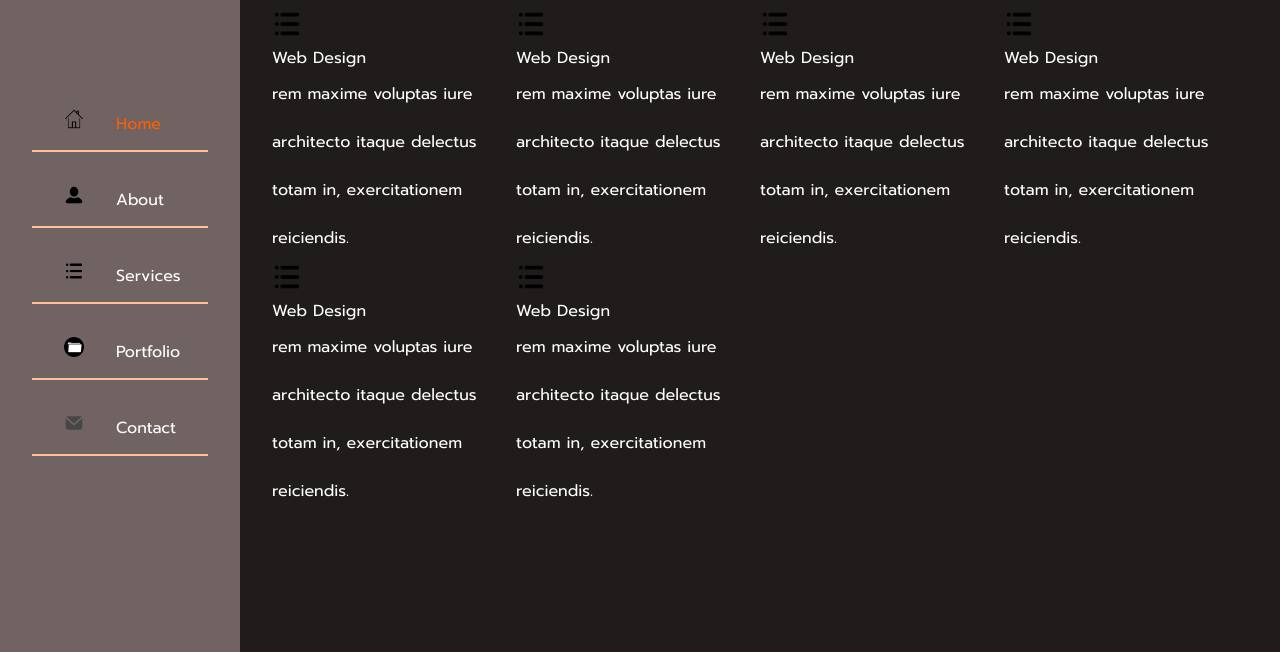
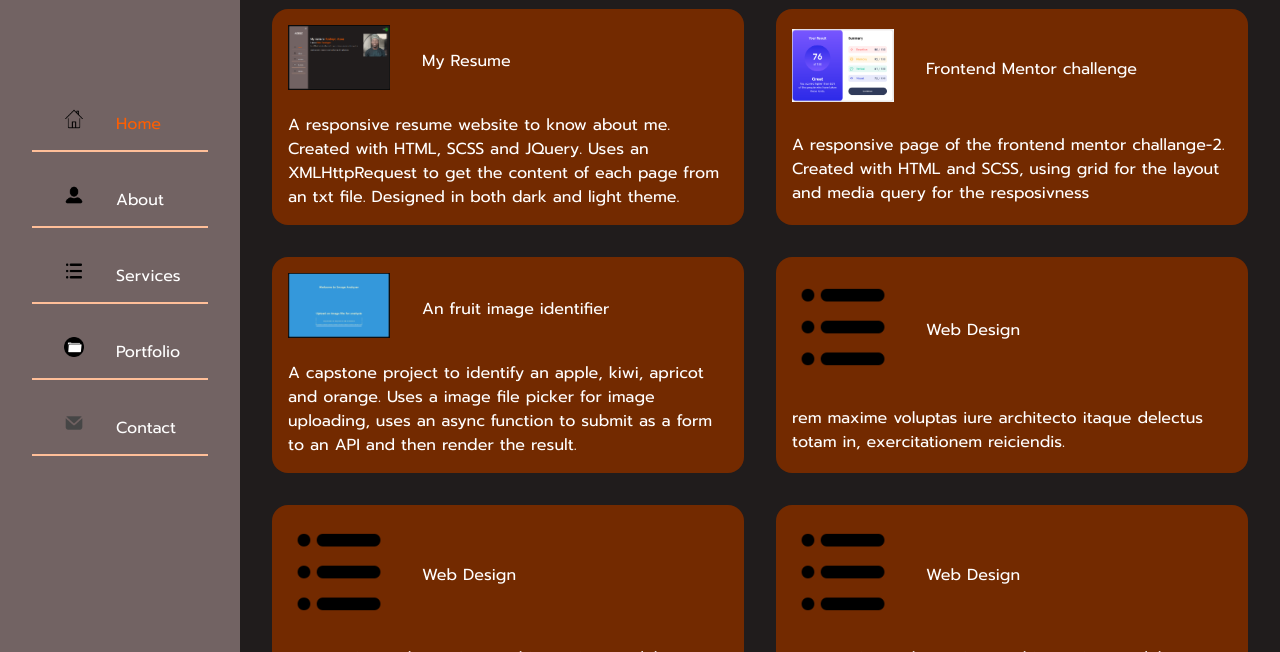
Before and after one commit to Hayzedd-A/myResume, a plain HTML site: page about.html in a window 1280 px wide. Shown: the part 148-800 px from the top of the page. Drawn offline with Linux system fonts and the light colour scheme.

Commit message:
three portfolio added, resume, frontend mentor and image model

```diff
--- a/about.html
+++ b/about.html
@@ -49,41 +49,62 @@
               <hr id="bottom" />
             </div>
             <div class="services">
-              <a href="#">
+              <a href="https://my-resume-git-master-hayzedd-a.vercel.app/">
                 <div class="service">
                   <div class="icon">
                     <i
-                      ><img src="/icons/services.png" alt="web design icon"
+                      ><img
+                        src="/icons/projects/resume.png"
+                        loading="lazy"
+                        alt="web design icon"
                     /></i>
                   </div>
-                  <div class="title">Web Design</div>
+                  <div class="title">My Resume</div>
                   <p>
-                    rem maxime voluptas iure architecto itaque delectus totam
-                    in, exercitationem reiciendis.
+                    A responsive resume website to know about me. Created with
+                    HTML, SCSS and JQuery. Uses an XMLHttpRequest to get the
+                    content of each page from an txt file. Designed in both dark
+                    and light theme.
                   </p>
                 </div>
               </a>
+              <a href="https://frontend-mentor-three-nu.vercel.app/">
                 <div class="service">
                   <div class="icon">
-                  <i><img src="/icons/services.png" alt="web design icon" /></i>
+                    <i
+                      ><img
+                        src="/icons/projects/frontendMentor.png"
+                        alt="web design icon"
+                        loading="lazy"
+                    /></i>
                   </div>
 
-                <div class="title">Web Design</div>
+                  <div class="title">Frontend Mentor challenge</div>
                   <p>
-                  rem maxime voluptas iure architecto itaque delectus totam in,
-                  exercitationem reiciendis.
+                    A responsive page of the frontend mentor challange-2.
+                    Created with HTML and SCSS, using grid for the layout and
+                    media query for the resposivness
                   </p>
                 </div>
+              </a>
+              <a href="https://machine-modeling.vercel.app/">
                 <div class="service">
                   <div class="icon">
-                  <i><img src="/icons/services.png" alt="web design icon" /></i>
+                    <i
+                      ><img
+                        src="/icons/projects/imageModeling.png"
+                        alt="web design icon"
+                    /></i>
                   </div>
-                <div class="title">Web Design</div>
+                  <div class="title">An fruit image identifier</div>
                   <p>
-                  rem maxime voluptas iure architecto itaque delectus totam in,
-                  exercitationem reiciendis.
+                    A capstone project to identify an apple, kiwi, apricot and
+                    orange. Uses a image file picker for image uploading, uses
+                    an async function to submit as a form to an API and then
+                    render the result.
                   </p>
                 </div>
+              </a>
               <div class="service">
                 <div class="icon">
                   <i><img src="/icons/services.png" alt="web design icon" /></i>
--- a/style.scss
+++ b/style.scss
@@ -393,6 +393,29 @@ img {
 .mainContent.portfolio {
   .services {
     display: grid;
-    grid-template-columns: repeat(4, 1fr);
+    grid-template-columns: repeat(2, 1fr);
+    gap: 2em;
+  }
+  .service {
+    display: grid;
+    align-items: center;
+    grid-template-columns: 1fr 3fr;
+    gap: 1em 2em;
+    transition: scale 0.1s linear;
+    scale: 1;
+    background-color: #732a00;
+    padding: 1em;
+    border-radius: 1em;
+    height: 100%;
+    &:hover {
+      scale: 1.1;
+    }
+    p {
+      grid-column: span 2;
+      line-height: normal;
+    }
+    .icon {
+      width: unset;
+    }
   }
 }
```
Also changed, not shown: icons/projects/frontendMentor.png (added), icons/projects/imageModeling.png (added), icons/projects/resume.png (added), style.css. Lines whose indentation alone changed are shown as unchanged.
